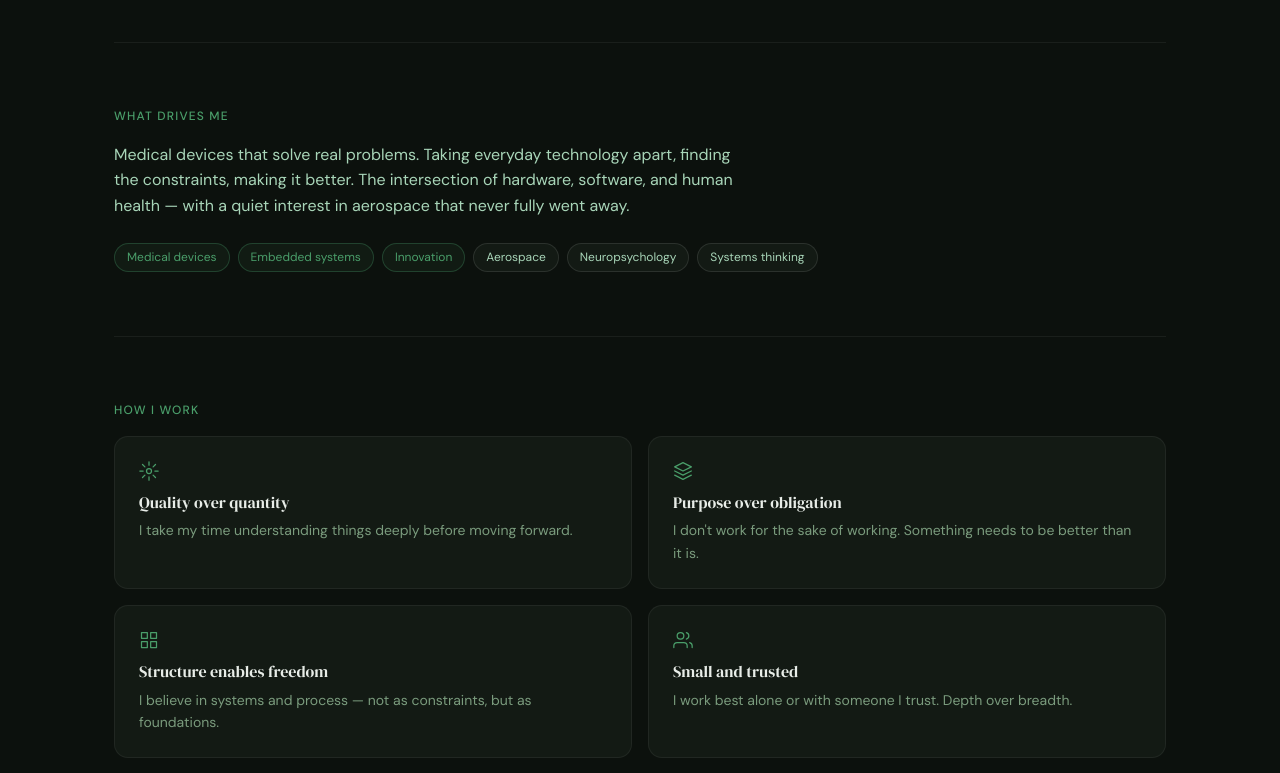
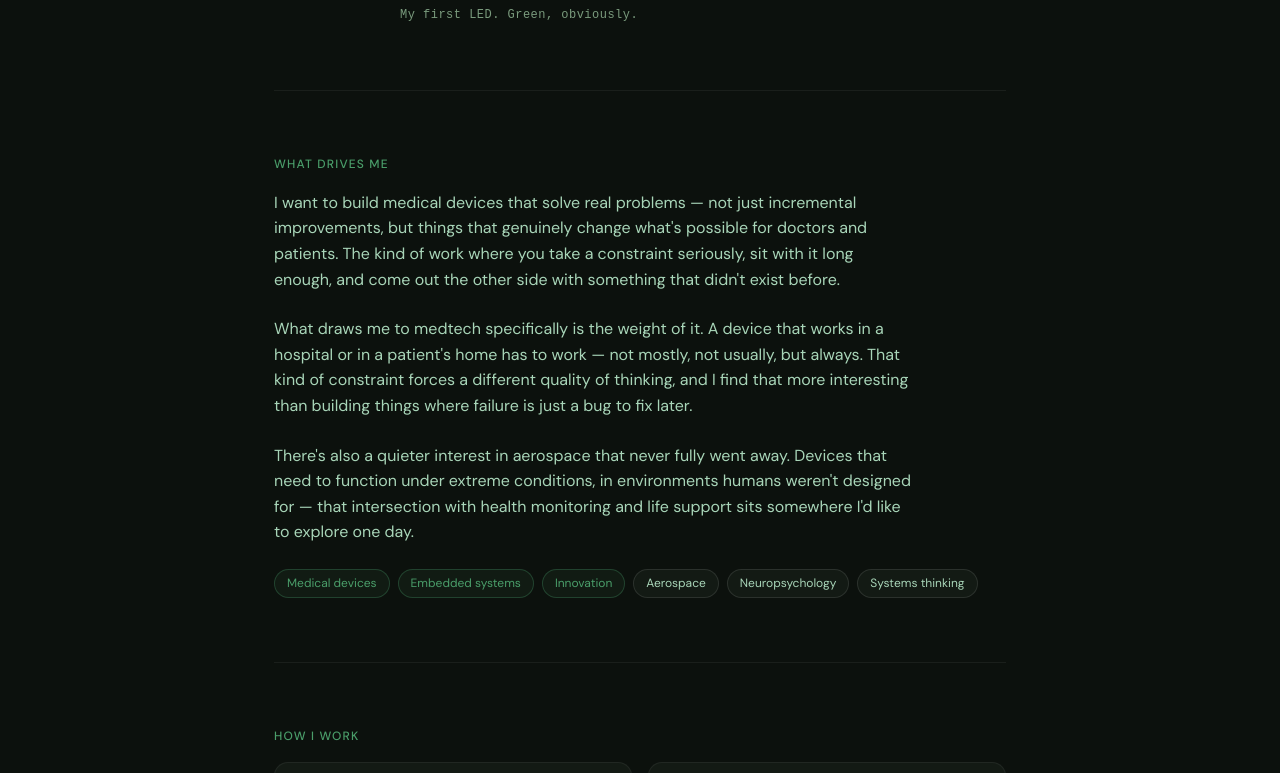
Before and after one commit to ctd08/V2-Portfolio-Website, a Vue app in the folder frontend/: page /about in a window 1280 px wide. Shown: the part 2063-2836 px from the top of the page. Built offline with nearby package versions, Linux system fonts and the light colour scheme.

Commit message:
feat: improve AboutView ayout, center content, expand what drives me

```diff
--- a/frontend/src/views/AboutView.vue
+++ b/frontend/src/views/AboutView.vue
@@ -38,8 +38,16 @@
             <!-- What drives me -->
         <section class="about-section">
         <p class="section-eyebrow">What drives me</p>
-        <p class="story-single">Medical devices that solve real problems. Taking everyday technology apart, finding the constraints, making it better. The intersection of hardware, software, and human health — with a quiet interest in aerospace that never fully went away.</p>
-        <div class="interest-chips">
+        <p class="story-single">
+            I want to build medical devices that solve real problems — not just incremental improvements, but things that genuinely change what's possible for doctors and patients. The kind of work where you take a constraint seriously, sit with it long enough, and come out the other side with something that didn't exist before.
+        </p>
+        <p class="story-single">
+            What draws me to medtech specifically is the weight of it. A device that works in a hospital or in a patient's home has to work — not mostly, not usually, but always. That kind of constraint forces a different quality of thinking, and I find that more interesting than building things where failure is just a bug to fix later.
+        </p>
+        <p class="story-single">
+            There's also a quieter interest in aerospace that never fully went away. Devices that need to function under extreme conditions, in environments humans weren't designed for — that intersection with health monitoring and life support sits somewhere I'd like to explore one day.
+        </p>
+        <div class="interest-chips" style="margin-top: var(--space-6)">
             <span class="chip accent">Medical devices</span>
             <span class="chip accent">Embedded systems</span>
             <span class="chip accent">Innovation</span>
@@ -129,6 +137,8 @@ import ledImg from '@/assets/images/about-led.jpg'
 /* ── Content ── */
 .about-content {
   padding: 0 var(--space-6);
+  max-width: 780px;
+  margin: 0 auto;
 }
 
 .about-section {
@@ -169,7 +179,7 @@ import ledImg from '@/assets/images/about-led.jpg'
   flex-direction: column;
   gap: var(--space-4);
   max-width: 640px;
-  margin-bottom: var(--space-10);
+  margin-bottom: var(--space-12);
 }
 
 .story p {
@@ -190,6 +200,7 @@ import ledImg from '@/assets/images/about-led.jpg'
 /* ── LED photo ── */
 .led-wrap {
   max-width: 480px;
+  margin: 0 auto;
 }
 
 .led-img {
@@ -197,6 +208,7 @@ import ledImg from '@/assets/images/about-led.jpg'
   border-radius: var(--radius-lg);
   display: block;
   margin-bottom: var(--space-2);
+  object-position: center;
 }
 
 .led-caption {
```
Lines whose indentation alone changed are shown as unchanged.
